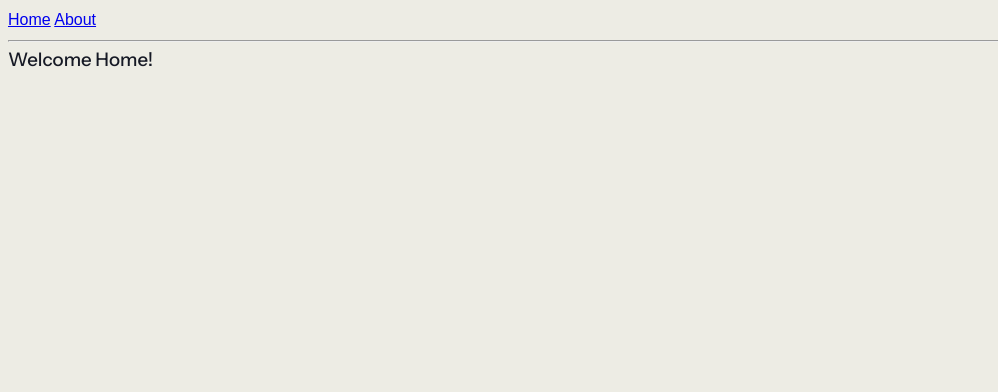
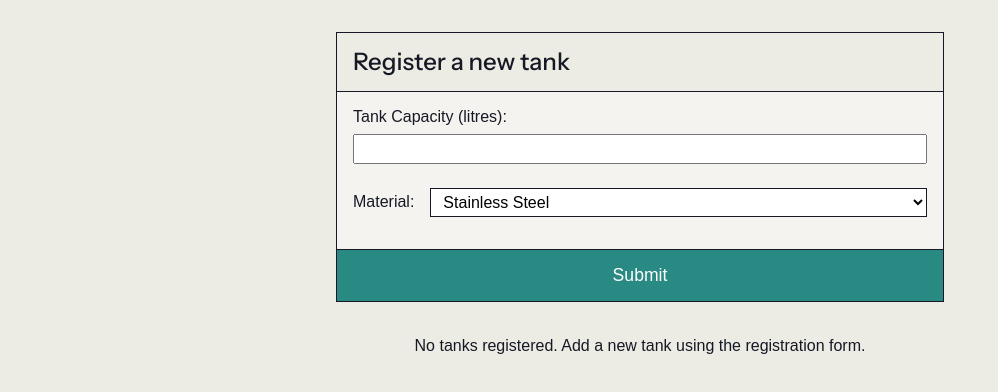
Before and after one commit to jl-stephenson/production-tracker, a React (Vite) app: page / in a window 1280 px wide. Shown: the top 392 px of the page, without its empty margins (0-998 px from the left). Built offline with nearby package versions, Linux system fonts and the light colour scheme; a web font is replaced by a local one.

Commit message:
refactor: clean __root

```diff
--- a/src/routeTree.gen.ts
+++ b/src/routeTree.gen.ts
@@ -11,16 +11,9 @@
 // Import Routes
 
 import { Route as rootRoute } from './routes/__root'
-import { Route as AboutImport } from './routes/about'
 import { Route as IndexImport } from './routes/index'
 
 // Create/Update Routes
-
-const AboutRoute = AboutImport.update({
-  id: '/about',
-  path: '/about',
-  getParentRoute: () => rootRoute,
-} as any)
 
 const IndexRoute = IndexImport.update({
   id: '/',
@@ -39,13 +32,6 @@ declare module '@tanstack/react-router' {
       preLoaderRoute: typeof IndexImport
       parentRoute: typeof rootRoute
     }
-    '/about': {
-      id: '/about'
-      path: '/about'
-      fullPath: '/about'
-      preLoaderRoute: typeof AboutImport
-      parentRoute: typeof rootRoute
-    }
   }
 }
 
@@ -53,37 +39,32 @@ declare module '@tanstack/react-router' {
 
 export interface FileRoutesByFullPath {
   '/': typeof IndexRoute
-  '/about': typeof AboutRoute
 }
 
 export interface FileRoutesByTo {
   '/': typeof IndexRoute
-  '/about': typeof AboutRoute
 }
 
 export interface FileRoutesById {
   __root__: typeof rootRoute
   '/': typeof IndexRoute
-  '/about': typeof AboutRoute
 }
 
 export interface FileRouteTypes {
   fileRoutesByFullPath: FileRoutesByFullPath
-  fullPaths: '/' | '/about'
+  fullPaths: '/'
   fileRoutesByTo: FileRoutesByTo
-  to: '/' | '/about'
-  id: '__root__' | '/' | '/about'
+  to: '/'
+  id: '__root__' | '/'
   fileRoutesById: FileRoutesById
 }
 
 export interface RootRouteChildren {
   IndexRoute: typeof IndexRoute
-  AboutRoute: typeof AboutRoute
 }
 
 const rootRouteChildren: RootRouteChildren = {
   IndexRoute: IndexRoute,
-  AboutRoute: AboutRoute,
 }
 
 export const routeTree = rootRoute
@@ -96,15 +77,11 @@ export const routeTree = rootRoute
     "__root__": {
       "filePath": "__root.tsx",
       "children": [
-        "/",
-        "/about"
+        "/"
       ]
     },
     "/": {
       "filePath": "index.tsx"
-    },
-    "/about": {
-      "filePath": "about.tsx"
     }
   }
 }
--- a/src/routes/__root.tsx
+++ b/src/routes/__root.tsx
@@ -1,19 +1,9 @@
-import { createRootRoute, Link, Outlet } from "@tanstack/react-router";
+import { createRootRoute, Outlet } from "@tanstack/react-router";
 import { TanStackRouterDevtools } from "@tanstack/react-router-devtools";
-import { TankListPage } from "@/features/tanks/pages/TankListPage";
 
 export const Route = createRootRoute({
   component: () => (
     <>
-      <div className="p-2 flex gap-2">
-        <Link to="/" className="[&.active]:font-bold">
-          Home
-        </Link>{" "}
-        <Link to="/about" className="[&.active]:font-bold">
-          About
-        </Link>
-      </div>
-      <hr />
       <Outlet />
       <TanStackRouterDevtools />
     </>
--- a/src/routes/about.tsx
+++ /dev/null
@@ -1,9 +0,0 @@
-import { createFileRoute } from '@tanstack/react-router'
-
-export const Route = createFileRoute('/about')({
-  component: About,
-})
-
-function About() {
-  return <div className="p-2">Hello from About!</div>
-}
--- a/src/routes/index.tsx
+++ b/src/routes/index.tsx
@@ -1,13 +1,14 @@
-import { createFileRoute } from '@tanstack/react-router'
+import { TankListPage } from "@/features/tanks/pages/TankListPage";
+import { createFileRoute } from "@tanstack/react-router";
 
-export const Route = createFileRoute('/')({
+export const Route = createFileRoute("/")({
   component: Index,
-})
+});
 
 function Index() {
   return (
-    <div className="p-2">
-      <h3>Welcome Home!</h3>
-    </div>
-  )
+    <>
+      <TankListPage />
+    </>
+  );
 }
```
